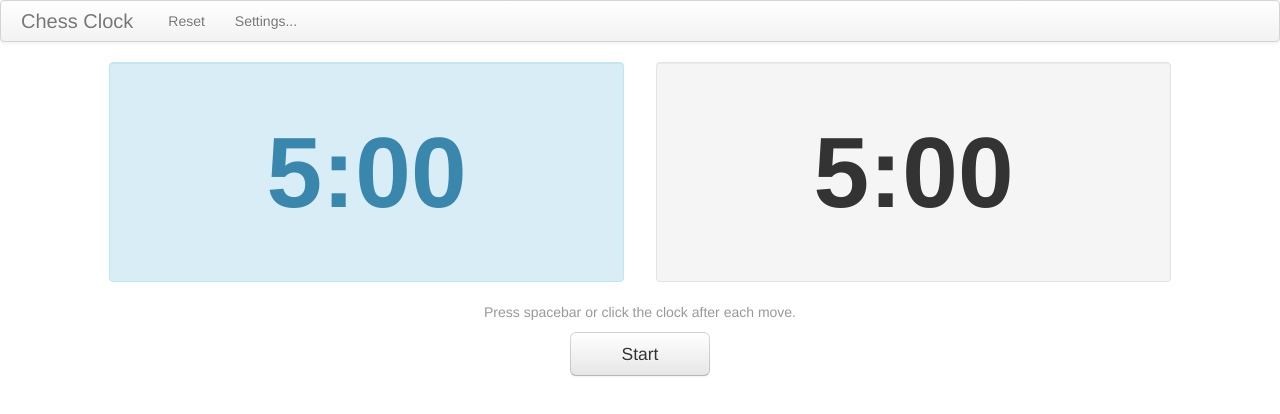
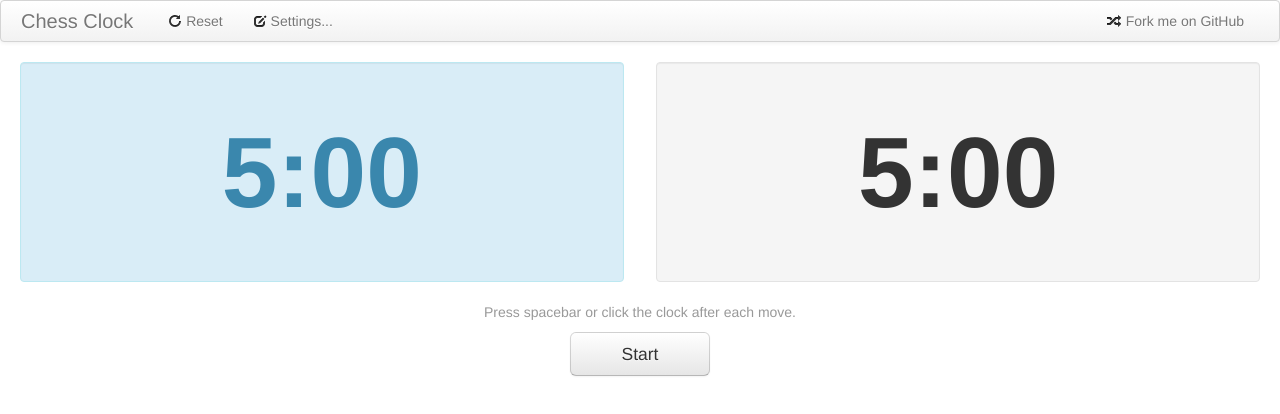
Before and after one commit to mishabosin/web-chess-clock, a plain HTML site: page index.html in a window 1280 px wide. Drawn offline with Linux system fonts and the light colour scheme.

Commit message:
Minor css clock-size tweaks. Added github link.

```diff
--- a/css/chess-clock.css
+++ b/css/chess-clock.css
@@ -1,3 +1,9 @@
+.left-clock {
+    margin-left: 20px;
+}
+.right-clock {
+    margin-right: 20px;
+}
 .clock-display {
     font-size: 100px;
     padding: 60px;
--- a/index.html
+++ b/index.html
@@ -22,10 +22,15 @@
             <div class="brand">Chess Clock</div>
             <ul class="nav">
                 <li>
-                    <a ng-click="reset()">Reset</a>
+                    <a ng-click="reset()"><i class="icon-repeat"></i> Reset</a>
                 </li>
                 <li>
-                    <a ng-click="showSettings()">Settings...</a>
+                    <a ng-click="showSettings()"><i class="icon-edit"></i> Settings...</a>
+                </li>
+            </ul>
+            <ul class="nav pull-right">
+                <li>
+                    <a href="https://github.com/mishabosin/web-chess-clock"><i class="icon-random"></i> Fork me on GitHub</a>
                 </li>
             </ul>
         </div>
@@ -34,13 +39,13 @@
 
 <!--Timers-->
 <div class="row-fluid" ng-click="move()">
-    <div class="span5 offset1">
-        <div class="well" ng-class="getTimerClass(timer1)">
+    <div class="span6">
+        <div class="well left-clock" ng-class="getTimerClass(timer1)">
             <h1 class="clock-display">{{timer1.toString()}}</h1>
         </div>
     </div>
-    <div class="span5">
-        <div class="well" ng-class="getTimerClass(timer2)">
+    <div class="span6">
+        <div class="well right-clock" ng-class="getTimerClass(timer2)">
             <h1 class="clock-display">{{timer2.toString()}}</h1>
         </div>
     </div>
@@ -113,7 +118,5 @@
     </div>
 </div>
 
-<!--TODO: game rules info-->
-<!--TODO: fork me-->
 </body>
 </html>
```
